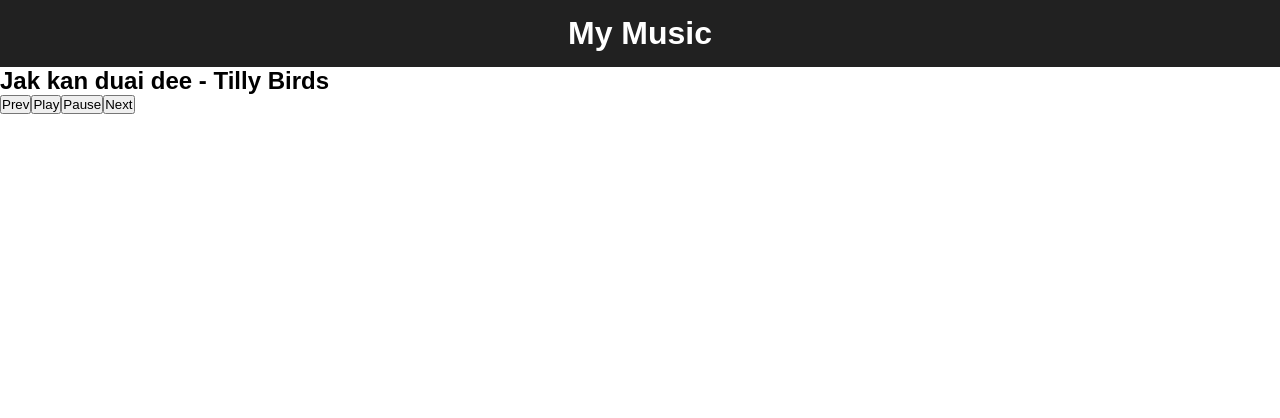
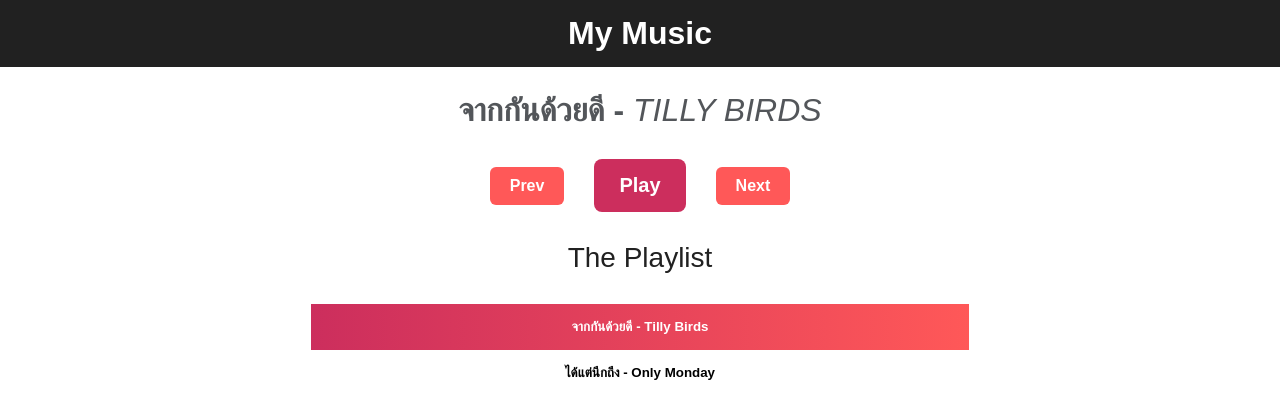
Before and after one commit to P-Thanida/MusicApp_Vue, a Vue app: page / in a window 1280 px wide. Shown: the top 418 px of the page. Built offline with nearby package versions, Linux system fonts and the light colour scheme; the HTML template or start-up script is replaced by a standard one.

Commit message:
Edit App

```diff
--- a/src/App.vue
+++ b/src/App.vue
@@ -10,12 +10,23 @@
         </h2>
         <span>
           <div class="controls">
-            <button class="prev">Prev</button>
-            <button class="play">Play</button>
-            <button class="pause">Pause</button>
-            <button class="next">Next</button>
+            <button class="prev" @click="prev">Prev</button>
+            <button class="play" v-if="!isPlaying" @click="play">Play</button>
+            <button class="pause" v-else @click="pause">Pause</button>
+            <button class="next" @click="next">Next</button>
           </div>
         </span>
+      </section>
+      <section class="playlist">
+        <h3>The Playlist</h3>
+        <button
+          v-for="song in songs"
+          :key="song.src"
+          @click="play(song)"
+          :class="song.src == current.src ? 'song playing' : 'song'"
+        >
+          {{ song.title }} - {{ song.artist }}
+        </button>
       </section>
     </main>
   </div>
@@ -23,7 +34,7 @@
 
 <script>
 export default {
-  name: 'app',
+  name: "app",
   data() {
     return {
       current: {},
@@ -31,18 +42,62 @@
       isPlaying: false,
       songs: [
         {
-          title: 'Jak kan duai dee',
-          artist: 'Tilly Birds',
-          src: require('./assets/s1.mp3'),
+          title: "จากกันด้วยดี",
+          artist: "Tilly Birds",
+          src: require("./assets/s1.mp3"),
         },
         {
-          title: 'Dai tae nuk tung',
-          artist: 'Only Monday',
-          src: require('./assets/s2.mp3'),
+          title: "ได้แต่นึกถึง",
+          artist: "Only Monday",
+          src: require("./assets/s2.mp3"),
         },
       ],
       player: new Audio(),
     };
+  },
+  methods: {
+    play(song) {
+      if (typeof song.src != "undefined") {
+        this.current = song;
+        this.player.src = this.current.src;
+      }
+      this.player.play();
+      this.player.addEventListener(
+        "ended",
+        function () {
+          this.index++;
+          if (this.index > this.songs.length - 1) {
+            this.index = 0;
+          }
+          this.current = this.songs[this.index];
+          this.play(this.current);
+        }.bind(this)
+      );
+      this.isPlaying = true;
+    },
+
+    pause() {
+      this.player.pause();
+      this.isPlaying = false;
+    },
+
+    next() {
+      this.index++;
+      if (this.index > this.songs.length - 1) {
+        this.index = 0;
+      }
+      this.current = this.songs[this.index];
+      this.play(this.current);
+    },
+
+    prev() {
+      this.index--;
+      if (this.index < 0) {
+        this.index = this.songs.length - 1;
+      }
+      this.current = this.songs[this.index];
+      this.play(this.current);
+    },
   },
   created() {
     this.current = this.songs[this.index];
@@ -71,4 +126,89 @@
   background-color: #212121;
   color: #fff;
 }
+
+main {
+  width: 100%;
+  max-width: 768px;
+  margin: 0 auto;
+  padding: 25px;
+}
+
+.song-title{
+  color: #53565A;
+  font-size: 32px;
+  font-weight: 700;
+  text-transform: uppercase;
+  text-align: center;
+}
+
+.song-title span{
+  font-weight: 400;
+  font-style: italic;
+}
+
+.controls{
+  display: flex;
+  justify-content: center;
+  align-items: center;
+  padding: 30px 15px;
+}
+
+button {
+  appearance: none;
+  background: none;
+  border: none;
+  outline: none;
+  cursor: pointer;
+}
+
+.play, .pause {
+  font-weight: 700;
+  font-size: 20px;
+  padding: 15px 25px;
+  margin: 0px 15px;
+  border-radius: 8px;
+  color: #FFF;
+  background-color: #cc2e5d;
+}
+
+.next, .prev {
+  font-size: 16px;
+  font-weight: 700;
+  padding: 10px 20px;
+  margin: 0px 15px;
+  border-radius: 6px;
+  color: #fff;
+  background-color: #FF5858;
+}
+
+.playlist {
+  padding: 0px 30px;
+}
+
+.playlist h3{
+  color: #212121;
+  font-size: 28px;
+  font-weight: 400;
+  margin-bottom: 30px;
+  text-align: center;
+}
+
+.playlist .song{
+  display: block;
+  width: 100%;
+  padding:  15px;
+  font-weight: 700;
+  cursor: pointer;
+}
+
+.playlist .song:hover{
+  color: #FF5858;
+
+}
+
+.playlist .song.playing {
+  color: #fff;
+  background-image: linear-gradient(to right, #cc2e5d, #ff5858);
+}
 </style>
```
